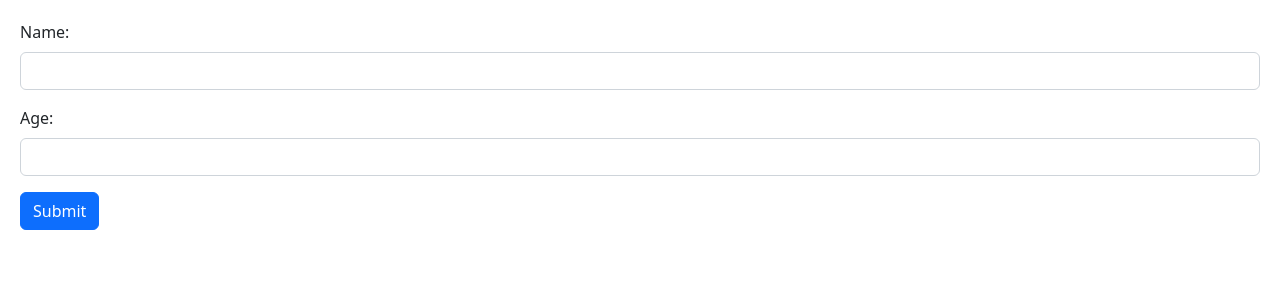
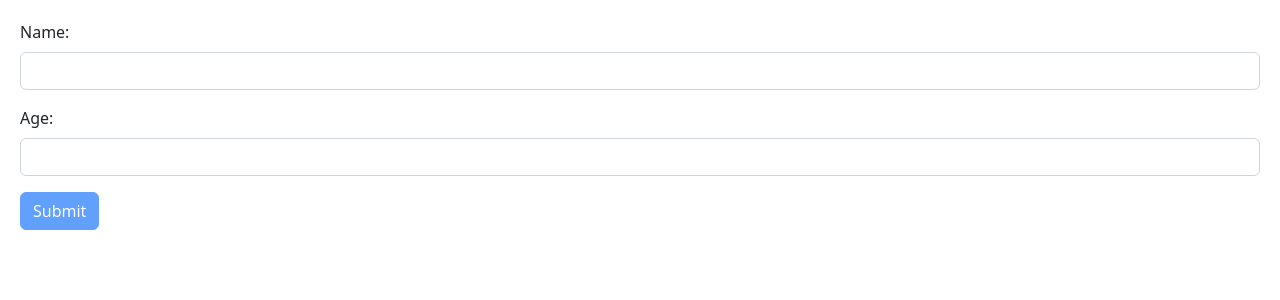
Before and after one commit to Karanfullstack/react-plus-typescript-1, a React (Vite) app: page / in a window 1280 px wide. Shown: the top 300 px of the page. Built offline with nearby package versions, Linux system fonts and the light colour scheme.

Commit message:
disabling the submit button

```diff
--- a/src/components/Form/Form.tsx
+++ b/src/components/Form/Form.tsx
@@ -15,7 +15,7 @@
 	const {
 		register,
 		handleSubmit,
-		formState: { errors },
+		formState: { errors, isValid },
 	} = useForm<FormData>({ resolver: zodResolver(schema) });
 
 	const onSubmit = (data: FieldValues) => {
@@ -48,7 +48,7 @@
 				/>
 				{errors.age && <p className="text-danger">{errors.age.message}</p>}
 			</div>
-			<button type="submit" className="btn btn-primary">
+			<button disabled={!isValid} type="submit" className="btn btn-primary">
 				Submit
 			</button>
 		</form>
```
